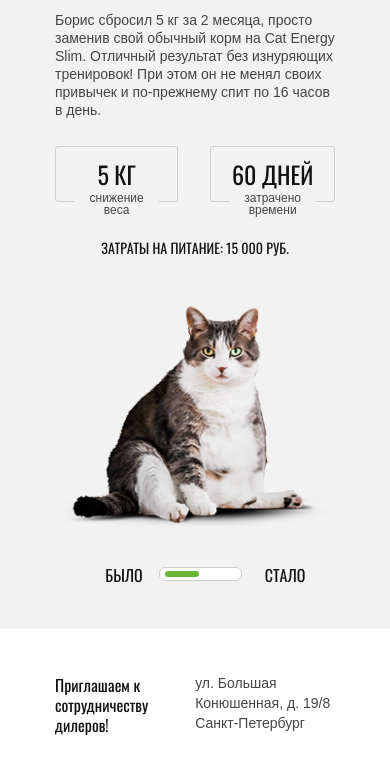
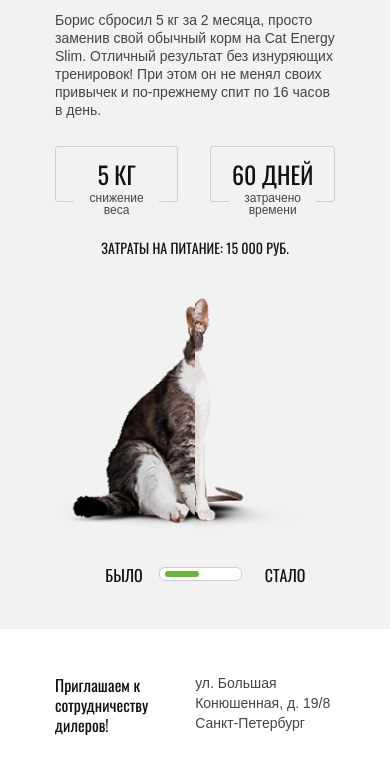
Before and after one commit to ivanovalizz/888913-cat-energy-18, a website: page source/index.html in a window 390 px wide. Shown: the part 1719-2493 px from the top of the page. Drawn offline with nearby package versions, Linux system fonts and the light colour scheme; files that its build step writes are made by us from their sources.

Commit message:
Fix review comments

```diff
--- a/source/index.html
+++ b/source/index.html
@@ -112,16 +112,20 @@
         <div class="example__slider">
           <div class="slider">
             <div class="slider__image">
-              <picture class="slider__picture slider__picture_before">
-                <source media="(min-width: 1300px)" srcset="img/before-desktop@1x.png 1x, img/before-desktop@2x.png 2x">
-                <source media="(min-width: 768px)" srcset="img/before-tablet@1x.png 1x, img/before-tablet@2x.png 2x">
-                <img class="slider__image slider__image_before" src="img/before-mobile@1x.png" srcset="img/before-mobile@2x.png 2x" width="320" height="240" alt="Изображение кота до похудения">
-              </picture>
-              <picture class="slider__picture slider__picture_after">
-                <source media="(min-width: 1300px)" srcset="img/after-desktop@1x.png 1x, img/after-desktop@2x.png 2x">
-                <source media="(min-width: 768px)" srcset="img/after-tablet@1x.png 1x, img/after-tablet@2x.png 2x">
-                <img class="slider__image slider__image_after" src="img/after-mobile@1x.png" srcset="img/after-mobile@2x.png 2x" width="320" height="240" alt="Изображение кота после похудения">
-              </picture>
+              <div class="slider__picture slider__picture_after">
+                <picture>
+                  <source media="(min-width: 1300px)" srcset="img/after-desktop@1x.png 1x, img/after-desktop@2x.png 2x">
+                  <source media="(min-width: 768px)" srcset="img/after-tablet@1x.png 1x, img/after-tablet@2x.png 2x">
+                  <img class="slider__image slider__image_after" src="img/after-mobile@1x.png" srcset="img/after-mobile@2x.png 2x" width="320" height="240" alt="Изображение кота после похудения">
+                </picture>
+              </div>
+              <div class="slider__picture slider__picture_before">
+                <picture>
+                  <source media="(min-width: 1300px)" srcset="img/before-desktop@1x.png 1x, img/before-desktop@2x.png 2x">
+                  <source media="(min-width: 768px)" srcset="img/before-tablet@1x.png 1x, img/before-tablet@2x.png 2x">
+                  <img class="slider__image slider__image_before" src="img/before-mobile@1x.png" srcset="img/before-mobile@2x.png 2x" width="320" height="240" alt="Изображение кота до похудения">
+                </picture>
+              </div>
             </div>
             <div class="slider__controls">
               <button class="slider__state slider__state_before">Было</button>
--- a/source/less/blocks/example.less
+++ b/source/less/blocks/example.less
@@ -53,6 +53,7 @@
 .example__slider {
   @media @desktop {
     flex-grow: 1;
+    background: linear-gradient(to right, @gray-light 50%, @gray 50%);
   }
 }
 
--- a/source/less/blocks/slider.less
+++ b/source/less/blocks/slider.less
@@ -8,12 +8,12 @@
   @media @desktop {
     margin-top: 0;
     padding-bottom: 68px;
-    background: linear-gradient(to right, @gray-light 50%, @gray 50%);
   }
 }
 
 .slider__image {
   margin: 0 auto;
+  position: relative;
 
   &_before,
   &_after {
@@ -24,10 +24,11 @@
       width: calc(338px * 2);
       height: 499px;
     }
+  }
 
-    @media @desktop {
-      margin-top: -160px;
-    }
+  &_after {
+    position: absolute;
+    right: 0;
   }
 }
 
@@ -170,10 +171,21 @@
 
 .slider__picture {
   &_before {
-    display: block;
+    width: 50%;
+    overflow: hidden;
+    z-index: 2;
+
+    @media @desktop {
+      margin-top: -160px;
+    }
   }
 
   &_after {
-    display: none;
+    position: absolute;
+    z-index: 3;
+    height: 100%;
+    width: 50%;
+    right: 0;
+    overflow: hidden;
   }
 }
```
